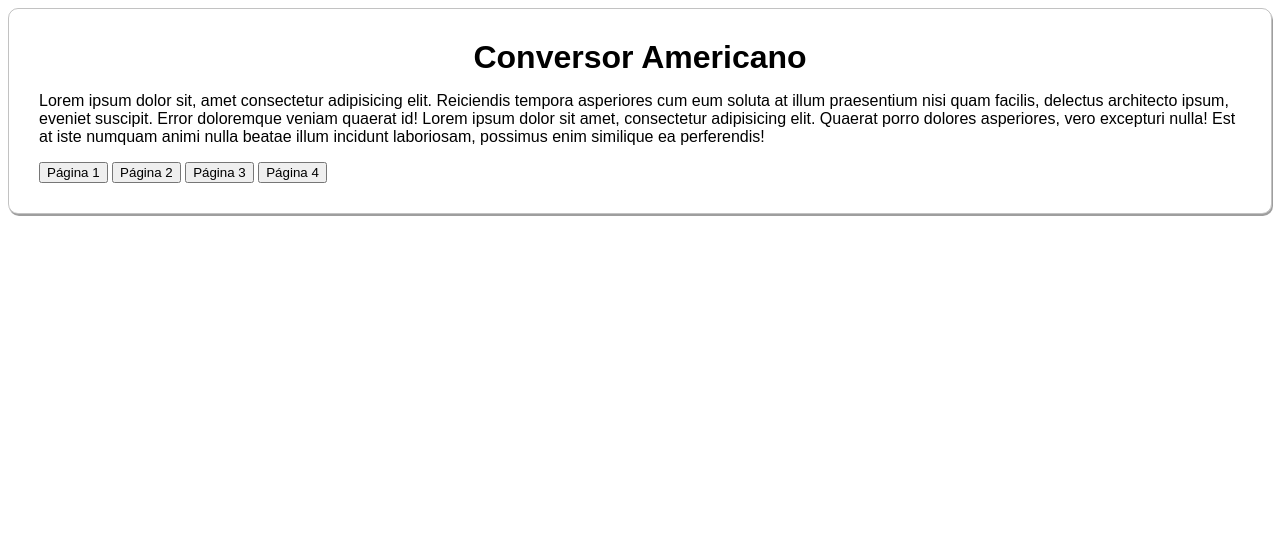
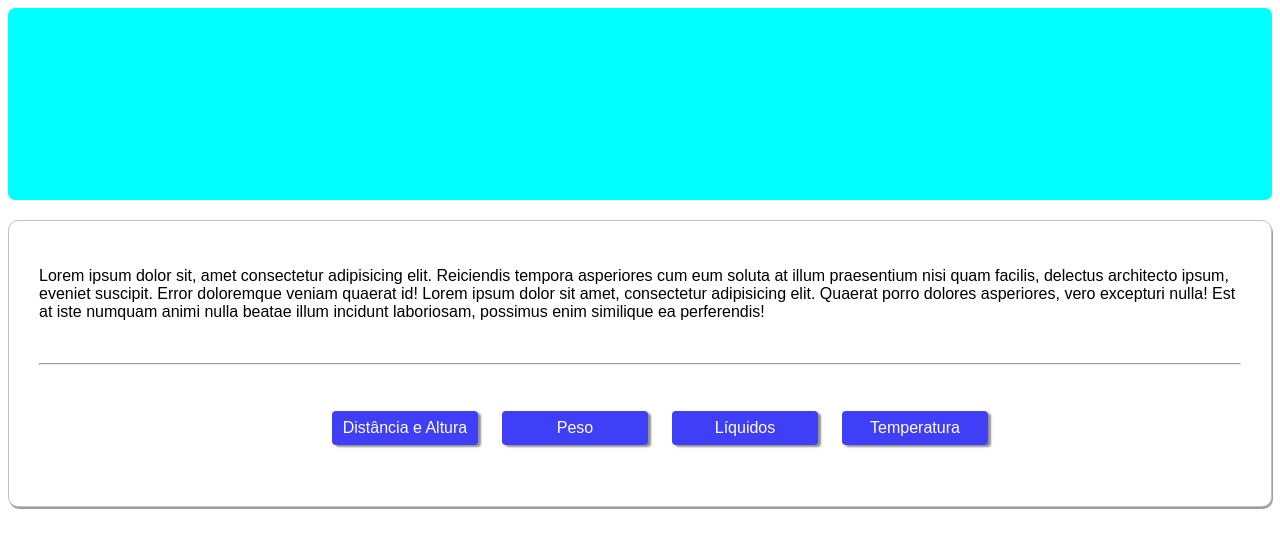
Before and after one commit to monteiromanoel/projeto-faculdade, a plain HTML site: page html/index.html in a window 1280 px wide. Drawn offline with Linux system fonts and the light colour scheme.

Commit message:
some updates

```diff
--- a/css/style.css
+++ b/css/style.css
@@ -29,11 +29,16 @@ header {
     background-color: var(--color2);
     border-radius: 7px;
 }
+.header-index {
+    height: 16vh;
+    padding-top: 8vh;
+    margin-bottom: 20px;
+}
 .div-header {
     display: flex;
     flex-direction: row;
     flex-wrap: wrap;
-    padding: 4px 18px 4px 4px;
+    padding: 15px 18px 4px 4px;
 }
 #bt-font {
     font-family: "open-dyslexic";
@@ -95,7 +100,6 @@ main {
     border-radius: 10px;
     padding: 30px;
     box-shadow: 1px 2px rgba(0, 0, 0, 0.380);
-    margin-left: auto;
 
 }
 main > p {
--- a/html/index.html
+++ b/html/index.html
@@ -8,19 +8,25 @@
     <link rel="stylesheet" href="/css/style.css">
 </head>
 <body>
+    <header class="header-index">
+
+    </header>
     <main>
-        <div>
-            <h1>Conversor Americano</h1>
-        </div>
         <div>
             <p>Lorem ipsum dolor sit, amet consectetur adipisicing elit. Reiciendis tempora asperiores cum eum soluta at illum praesentium nisi quam facilis, delectus architecto ipsum, eveniet suscipit. Error doloremque veniam quaerat id! Lorem ipsum dolor sit amet, consectetur adipisicing elit. Quaerat porro dolores asperiores, vero excepturi nulla! Est at iste numquam animi nulla beatae illum incidunt laboriosam, possimus enim similique ea perferendis!</p>
         </div>
-        <div class="div-button">
-            <a href="pg2.html"><button>Página 1</button></a>
-            <a href="#"><button>Página 2</button></a>
-            <a href="#"><button>Página 3</button></a>
-            <a href="#"><button>Página 4</button></a>
-        </div>
+
+        <br><hr><br>
+
+        <nav>
+            <ul>
+                <li><a href="pg2.html">Distância e Altura</a>
+                </li>
+                <li><a href="pg3.html">Peso</a></li>
+                <li><a href="pg4.html">Líquidos</a></li>
+                <li><a href="pg5.html">Temperatura</a></li>
+            </ul>
+        </nav>
     </main>
 </body>
 </html>
```
Also changed, not shown: image/banner-1-1600x300.jpg (added).
